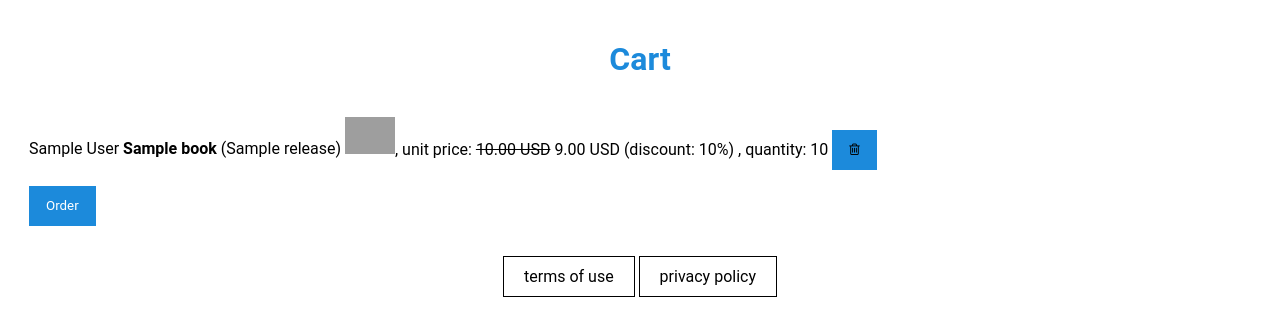
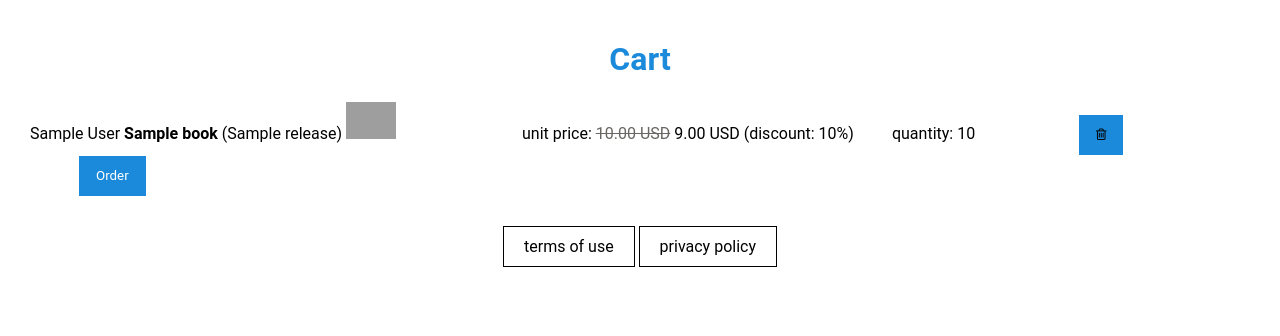
Before and after one commit to stillimproving/e-bookstore, a Flask app: template bookstore/bookstore_web/templates/cart.html in a window 1280 px wide. Shown: the part 69-405 px from the top of the page. Run offline with Flask 2, Linux system fonts and the light colour scheme; the template is opened without the code that fills it: most values are stand-ins (such as "Sample title", 1, 10 or a date in 2020); parts of the project's set-up code (start-up, migrations or seed data) failed here and were passed over; grey boxes are pictures that could not be loaded.

Commit message:
# style fix

```diff
--- a/bookstore/bookstore_web/static/styles.css
+++ b/bookstore/bookstore_web/static/styles.css
@@ -35,6 +35,10 @@ a[name=nav]:hover {
 h1 {
     outline: none;
     text-decoration: none;
+}
+
+s {
+    color: #696763;
 }
 
 a:hover, a:focus {
--- a/bookstore/bookstore_web/templates/cart.html
+++ b/bookstore/bookstore_web/templates/cart.html
@@ -4,25 +4,27 @@
     <div style="padding: 0 20px">
     {% if user_cart %}
         {% for book, quantity in user_cart.items() %}
-            <p><a href="{{ url_for('item', book_id=book.book_id) }}">
+            <div>
+                <span style="width: 40%"><a href="{{ url_for('item', book_id=book.book_id) }}">
                 {{ book.author }} <b>{{ book.title }}</b>  ({{ book.release }})
                 <img src='https://bookstore-5217.restdb.io/media/{{ book.cover_image[0] }}?s=t'
-                     alt={{ book.title }} width='50px'></a>, unit price:
+                     alt={{ book.title }} width='50px'></a></span>
+                <span style="width: 30%">unit price:
                 {% if book.discount > 0 %}
                 <s>{{ '{:.2f}'.format(book.price) }} {{ currency }}</s>
                     {{ '{:.2f}'.format(book.price - book.price*book.discount/100) }} {{ currency }} (discount:
                     {{ '{:.0f}'.format(book.discount) }}%)
             {% else %}
                 {{ '{:.2f}'.format(book.price) }} {{ currency }}
-            {% endif %},
-            quantity: {{ quantity }}
-                <a href="{{ url_for('remove_cart_item', book_id=book.book_id) }}"
+                {% endif %}</span>
+                <span style="width: 15%">quantity: {{ quantity }}</span>
+                <span style="width: 10%"><a href="{{ url_for('remove_cart_item', book_id=book.book_id) }}"
                    id=remove_cart_item_{{ book.book_id }}>
                     <button><i class="fa fa-trash-o"></i></button>
-                </a>
-            </p>
+                </a></span>
+            </div>
         {% endfor %}
-        <a href="{{ url_for('order') }}"><button>Order</button></a>
+        <a style="padding: 0 50px" href="{{ url_for('order') }}"><button>Order</button></a>
     {% else %}
         <p>Your cart is empty</p>
     {% endif %}
--- a/bookstore/bookstore_web/templates/order.html
+++ b/bookstore/bookstore_web/templates/order.html
@@ -45,7 +45,7 @@
                 {{ current_user.country }}<br>(phone: {{ current_user.phone }})
             </div>
 
-            <p>
+            <p style="padding: 0 50px">
                 <button>Confirm & Pay</button>
             </p>
         {% endif %}
--- a/bookstore/bookstore_web/templates/results.html
+++ b/bookstore/bookstore_web/templates/results.html
@@ -23,8 +23,8 @@
                         <form><a href=# id=add_to_cart_{{ book.book_id }}>
                             <button><i name="button" class="fa fa-shopping-cart"></i> Add to cart</button>
                         </a></form>
-                        </div>
                     {% endif %}
+                </div>
                 <div style="float:left; width:42%; text-align: center">
                     <a href="{{ url_for('item', book_id=book.book_id) }}"><img
                             src='https://bookstore-5217.restdb.io/media/{{ book.cover_image[0] }}?s=t'
```
